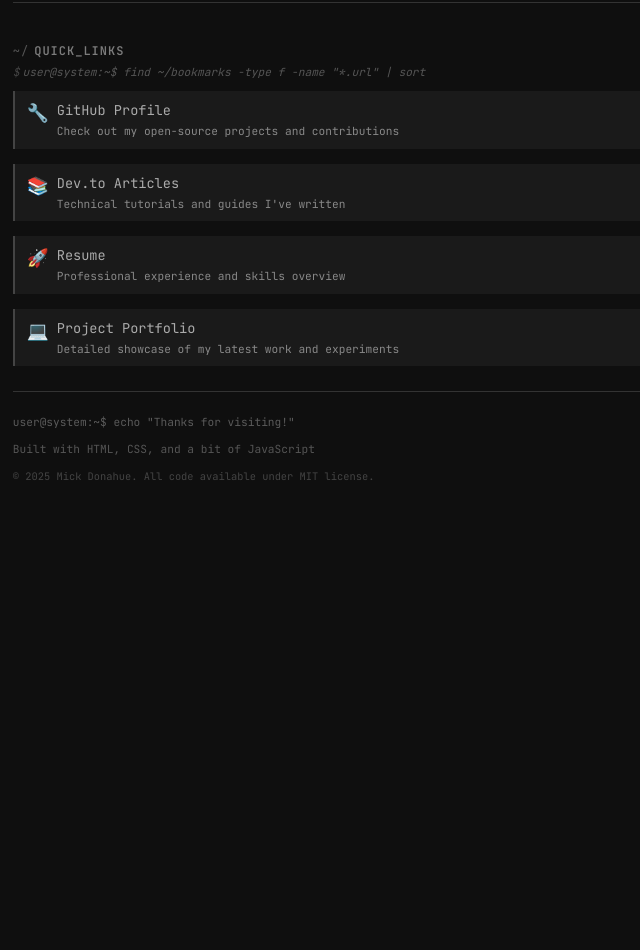
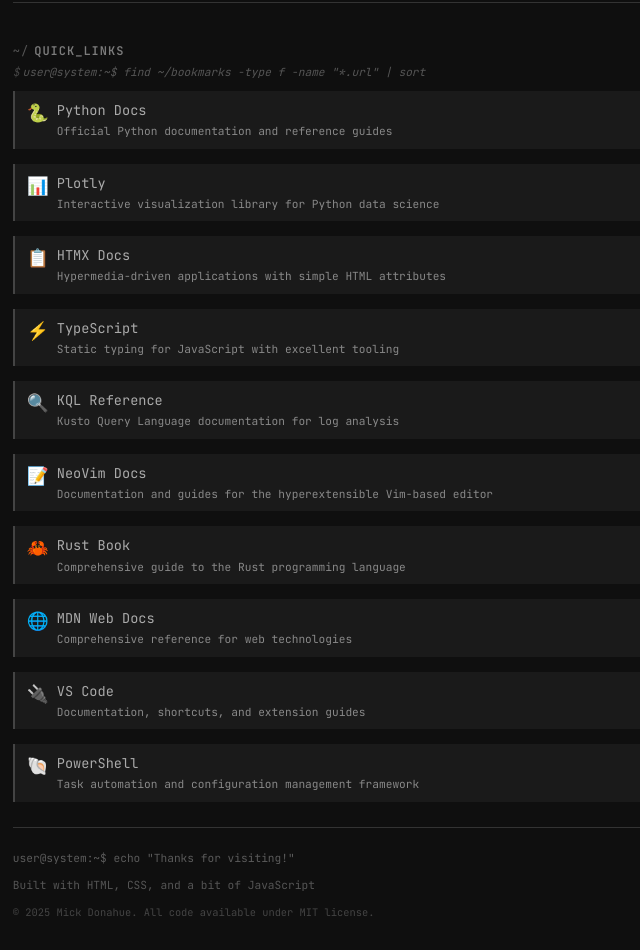
Before and after one commit to labrat-0/labrat-0.github.io, a plain HTML site: page index.html in a window 1280 px wide. Shown: the part 1559-2509 px from the top of the page, without its empty margins (0-640 px from the left). Before the commit the page ends 2073 px from the top, so only its background shows below. Drawn offline with Linux system fonts and the light colour scheme.

Commit message:
Update quick-links section with developer resources and documentation

```diff
--- a/index.html
+++ b/index.html
@@ -250,31 +250,73 @@
             <div class="term-command">user@system:~$ find ~/bookmarks -type f -name "*.url" | sort</div>
             <div class="quick-links-container">
                 <div class="quick-link-item">
-                    <div class="quick-link-icon">🔧</div>
+                    <div class="quick-link-icon">🐍</div>
                     <div class="quick-link-content">
-                        <h3 class="quick-link-name"><a href="https://github.com/labrat-0" target="_blank">GitHub Profile</a></h3>
-                        <p class="quick-link-description">Check out my open-source projects and contributions</p>
+                        <h3 class="quick-link-name"><a href="https://docs.python.org/3/" target="_blank">Python Docs</a></h3>
+                        <p class="quick-link-description">Official Python documentation and reference guides</p>
                     </div>
                 </div>
                 <div class="quick-link-item">
-                    <div class="quick-link-icon">📚</div>
+                    <div class="quick-link-icon">📊</div>
                     <div class="quick-link-content">
-                        <h3 class="quick-link-name"><a href="https://dev.to" target="_blank">Dev.to Articles</a></h3>
-                        <p class="quick-link-description">Technical tutorials and guides I've written</p>
+                        <h3 class="quick-link-name"><a href="https://plotly.com/python/" target="_blank">Plotly</a></h3>
+                        <p class="quick-link-description">Interactive visualization library for Python data science</p>
                     </div>
                 </div>
                 <div class="quick-link-item">
-                    <div class="quick-link-icon">🚀</div>
+                    <div class="quick-link-icon">📋</div>
                     <div class="quick-link-content">
-                        <h3 class="quick-link-name"><a href="https://ratbyte.dev/resume" target="_blank">Resume</a></h3>
-                        <p class="quick-link-description">Professional experience and skills overview</p>
+                        <h3 class="quick-link-name"><a href="https://htmx.org/docs/" target="_blank">HTMX Docs</a></h3>
+                        <p class="quick-link-description">Hypermedia-driven applications with simple HTML attributes</p>
                     </div>
                 </div>
                 <div class="quick-link-item">
-                    <div class="quick-link-icon">💻</div>
+                    <div class="quick-link-icon">⚡</div>
                     <div class="quick-link-content">
-                        <h3 class="quick-link-name"><a href="https://ratbyte.dev/projects" target="_blank">Project Portfolio</a></h3>
-                        <p class="quick-link-description">Detailed showcase of my latest work and experiments</p>
+                        <h3 class="quick-link-name"><a href="https://www.typescriptlang.org/docs/" target="_blank">TypeScript</a></h3>
+                        <p class="quick-link-description">Static typing for JavaScript with excellent tooling</p>
+                    </div>
+                </div>
+                <div class="quick-link-item">
+                    <div class="quick-link-icon">🔍</div>
+                    <div class="quick-link-content">
+                        <h3 class="quick-link-name"><a href="https://docs.microsoft.com/en-us/azure/data-explorer/kusto/query/" target="_blank">KQL Reference</a></h3>
+                        <p class="quick-link-description">Kusto Query Language documentation for log analysis</p>
+                    </div>
+                </div>
+                <div class="quick-link-item">
+                    <div class="quick-link-icon">📝</div>
+                    <div class="quick-link-content">
+                        <h3 class="quick-link-name"><a href="https://neovim.io/doc/" target="_blank">NeoVim Docs</a></h3>
+                        <p class="quick-link-description">Documentation and guides for the hyperextensible Vim-based editor</p>
+                    </div>
+                </div>
+                <div class="quick-link-item">
+                    <div class="quick-link-icon">🦀</div>
+                    <div class="quick-link-content">
+                        <h3 class="quick-link-name"><a href="https://doc.rust-lang.org/book/" target="_blank">Rust Book</a></h3>
+                        <p class="quick-link-description">Comprehensive guide to the Rust programming language</p>
+                    </div>
+                </div>
+                <div class="quick-link-item">
+                    <div class="quick-link-icon">🌐</div>
+                    <div class="quick-link-content">
+                        <h3 class="quick-link-name"><a href="https://developer.mozilla.org/en-US/" target="_blank">MDN Web Docs</a></h3>
+                        <p class="quick-link-description">Comprehensive reference for web technologies</p>
+                    </div>
+                </div>
+                <div class="quick-link-item">
+                    <div class="quick-link-icon">🔌</div>
+                    <div class="quick-link-content">
+                        <h3 class="quick-link-name"><a href="https://code.visualstudio.com/docs" target="_blank">VS Code</a></h3>
+                        <p class="quick-link-description">Documentation, shortcuts, and extension guides</p>
+                    </div>
+                </div>
+                <div class="quick-link-item">
+                    <div class="quick-link-icon">🐚</div>
+                    <div class="quick-link-content">
+                        <h3 class="quick-link-name"><a href="https://learn.microsoft.com/en-us/powershell/" target="_blank">PowerShell</a></h3>
+                        <p class="quick-link-description">Task automation and configuration management framework</p>
                     </div>
                 </div>
             </div>
```
